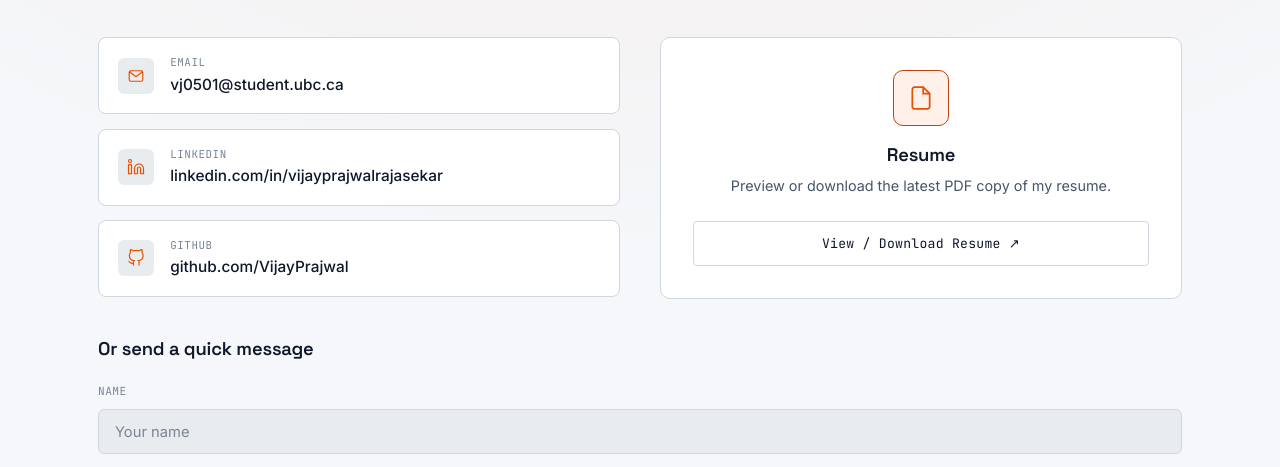
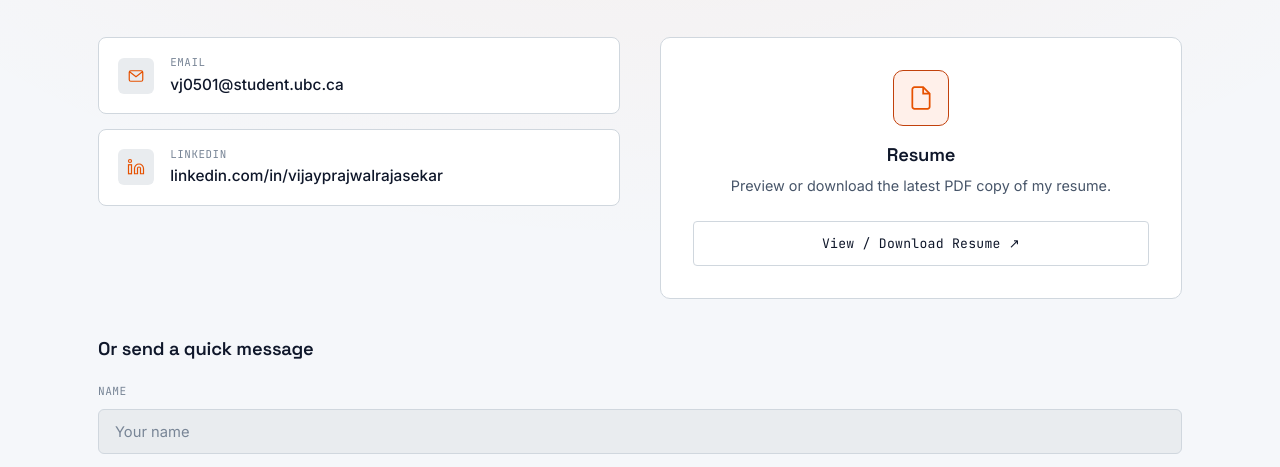
Before and after one commit to VijayPrajwal/VijayPrajwalRajasekar-Portfolio, a plain HTML site: page contact.html in a window 1280 px wide. Shown: the part 327-794 px from the top of the page. Drawn offline with Linux system fonts and the light colour scheme.

Commit message:
Remove GitHub link from contact page

```diff
--- a/contact.html
+++ b/contact.html
@@ -264,20 +264,6 @@
                     class="val">linkedin.com/in/vijayprajwalrajasekar</a>
                 </div>
               </li>
-              <li>
-                <span class="ico">
-                  <svg width="18" height="18" viewBox="0 0 24 24" fill="none">
-                    <path
-                      d="M9 19C4 20.5 4 16.5 2 16M16 22V18.13C16.0375 17.6532 15.9731 17.1738 15.811 16.7238C15.6489 16.2738 15.3929 15.8634 15.06 15.52C18.2 15.17 21.5 13.98 21.5 8.52C21.4997 7.12422 20.9627 5.7812 20 4.77C20.4559 3.54851 20.4236 2.19729 19.91 1C19.91 1 18.73 0.65 16.36 2.48C13.7128 1.74998 10.9112 1.74998 8.26405 2.48C5.89405 0.65 4.71405 1 4.71405 1C4.20051 2.19729 4.16819 3.54851 4.62405 4.77C3.66104 5.78996 3.12397 7.13834 3.12405 8.54C3.12405 13.97 6.42405 15.16 9.56405 15.55C9.23416 15.8909 8.97824 16.2952 8.81597 16.7396C8.65371 17.1841 8.5887 17.6573 8.62405 18.13V22"
-                      stroke="currentColor" stroke-width="1.6" />
-                  </svg>
-                </span>
-                <div>
-                  <div class="lbl">GITHUB</div>
-                  <a href="https://github.com/VijayPrajwal/Projects-" target="_blank" rel="noopener"
-                    class="val">github.com/VijayPrajwal</a>
-                </div>
-              </li>
             </ul>
           </div>
 
```
